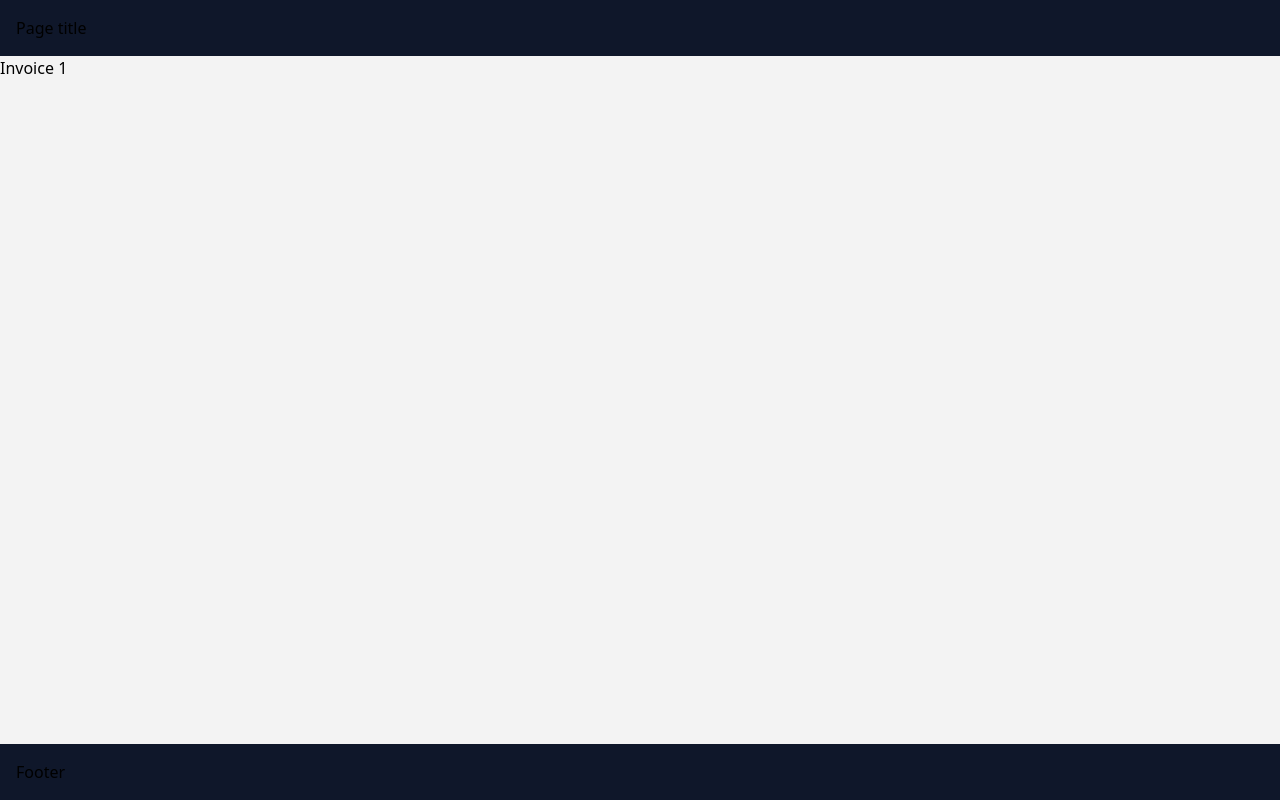
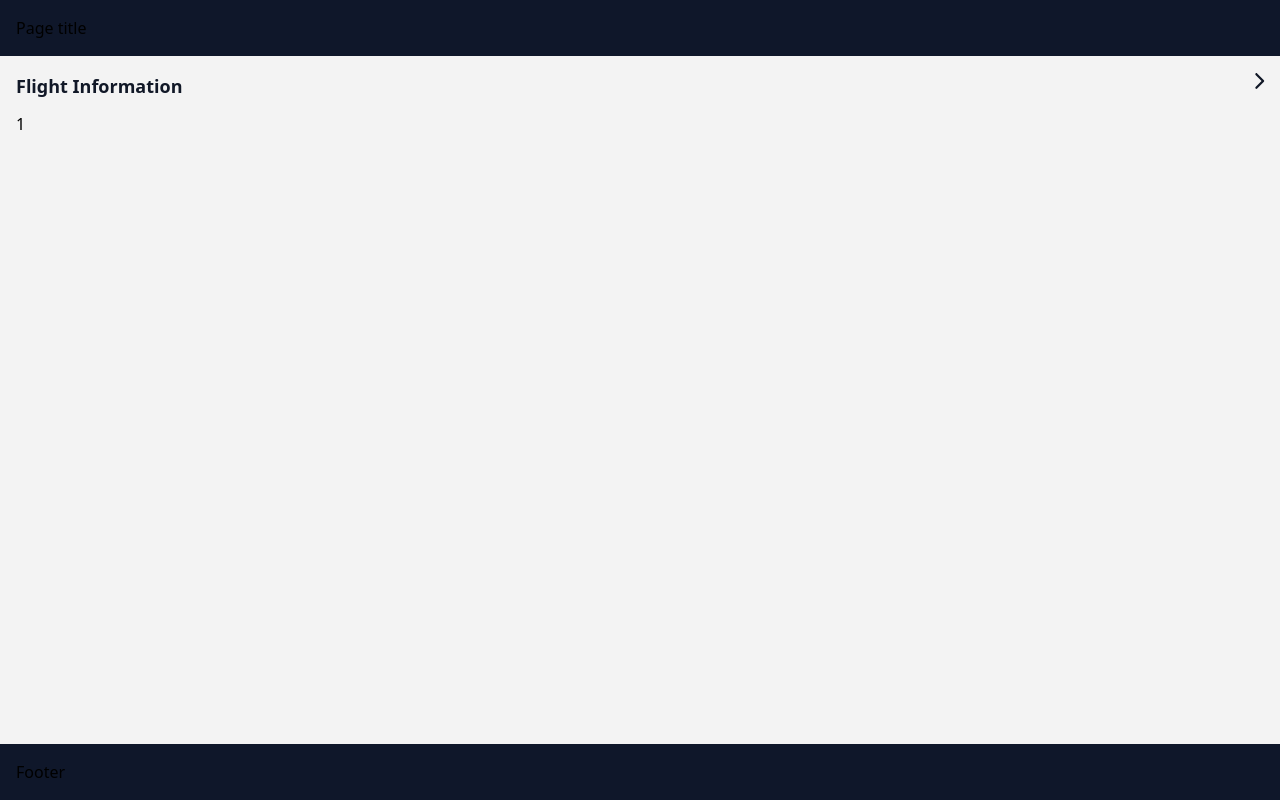
Before and after one commit to farnazmiim/flight-booking, a React (Vite) app: page /offers/1 in a window 1280 px wide. Built offline with nearby package versions, Linux system fonts and the light colour scheme.

Commit message:
get id offres and pass to checkout

```diff
--- a/src/components/Offers.jsx
+++ b/src/components/Offers.jsx
@@ -83,11 +83,7 @@ export default function Offers() {
     return response.data?.data;
   };
 
-  const {
-    data,
-    isLoading: isLoadingQuery,
-    error,
-  } = useQuery(
+  const { data, isLoading, error } = useQuery(
     [
       "searchFlight",
       {
@@ -126,10 +122,11 @@ export default function Offers() {
     <div>
       {error && <ErrorPage />}
 
-      {isLoadingQuery && <div>Loading ...</div>}
+      {isLoading && <div>Loading ...</div>}
 
+      {data?.offers ? (
         <OffersList offersList={data?.offers}></OffersList>
-
+      ) : (
         <Form onSubmit={handleSubmit(onSubmit)} className="page__layout--12">
           <>
             <div className="col-span-12">
@@ -253,6 +250,7 @@ export default function Offers() {
             </div>
           </>
         </Form>
+      )}
     </div>
   );
 }
--- a/src/components/OffersCheckout.jsx
+++ b/src/components/OffersCheckout.jsx
@@ -1,8 +1,18 @@
 import React from "react";
 import { useParams } from "react-router-dom";
+import OffersHeader from "./OffersHeader";
 
 export default function OffersCheckout() {
   let params = useParams();
   console.log(params, "params");
-  return <h1>Invoice {params.id}</h1>;
+  return (
+    <h1>
+      <div className="p-4">
+        <h2 class="title__lg--base mb-3 basis-full">
+          <OffersHeader />
+        </h2>
+        <span>{params.id}</span>
+      </div>
+    </h1>
+  );
 }
--- a/src/components/OffersHeader.jsx
+++ b/src/components/OffersHeader.jsx
@@ -1,5 +1,22 @@
-import React from "react";
+import { FontAwesomeIcon } from "@fortawesome/react-fontawesome";
+import { faChevronRight } from "@fortawesome/free-solid-svg-icons";
+import { useNavigate } from "react-router-dom";
 
 export default function OffersHeader() {
-  return <div> Flight Information</div>;
+  const navigate = useNavigate();
+  const backHandler = () => {
+    navigate("/");
+  };
+  return (
+    <div>
+      Flight Information
+      <span>
+        <FontAwesomeIcon
+          icon={faChevronRight}
+          className="float-right"
+          onClick={backHandler}
+        />
+      </span>
+    </div>
+  );
 }
--- a/src/components/OffersPrice.jsx
+++ b/src/components/OffersPrice.jsx
@@ -1,4 +1,4 @@
-import React from "react";
+import React, { useState } from "react";
 
 export default function OffersPrice({ offer, priceHandler }) {
   return (
```
Lines whose indentation alone changed are shown as unchanged.
